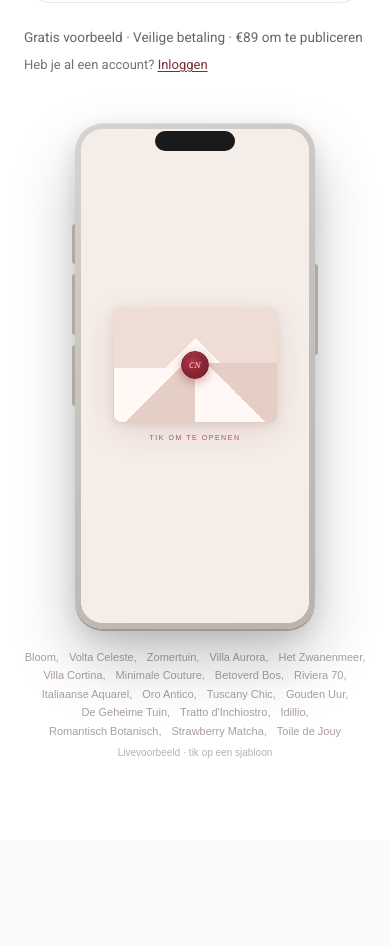
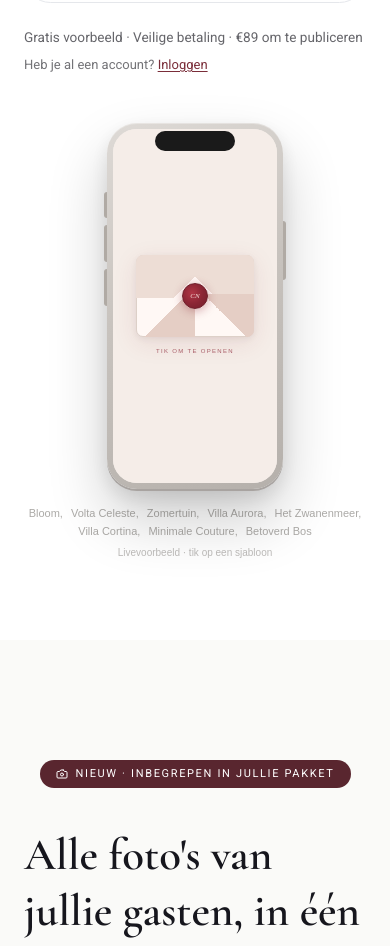
Before and after one commit to vowstudio1/casanomada-trouwkaarten, a Next.js app: page / in a window 390 px wide. Shown: the part 863-1809 px from the top of the page. Built offline with nearby package versions, Linux system fonts and the light colour scheme.

Commit message:
fix: HeroPhone juiste grootte in hero grid, max 300px breed

```diff
--- a/app/page.tsx
+++ b/app/page.tsx
@@ -223,7 +223,7 @@ export default function HomePage() {
                 <p className="text-[13.6px] text-[#16161D]/[0.66] font-sans mb-2">Gratis voorbeeld &middot; Veilige betaling &middot; &euro;89 om te publiceren</p>
                 <p className="text-[13px] text-[#16161D]/60 font-sans">Heb je al een account?{" "}<Link href="/dashboard" className="text-brand-700 underline underline-offset-2 hover:text-brand-800 transition-colors">Inloggen</Link></p>
               </div>
-              <div className="animate-fade-up animate-fade-up-delay-1">
+              <div className="animate-fade-up animate-fade-up-delay-1 flex items-center justify-center">
                 <HeroPhone />
               </div>
             </div>
--- a/components/HeroPhone.tsx
+++ b/components/HeroPhone.tsx
@@ -13,9 +13,7 @@ export default function HeroPhone() {
   const audioRef = useRef<HTMLAudioElement | null>(null);
   const scrollRef = useRef<HTMLDivElement | null>(null);
 
-  useEffect(() => {
-    return () => { audioRef.current?.pause(); };
-  }, []);
+  useEffect(() => () => { audioRef.current?.pause(); }, []);
 
   const handleOpen = () => {
     if (phase !== "closed") return;
@@ -29,283 +27,143 @@ export default function HeroPhone() {
       setPhase("open");
       audioRef.current?.play().catch(() => {});
       setMusicPlaying(true);
-      setTimeout(() => {
-        scrollRef.current?.scrollTo({ top: 420, behavior: "smooth" });
-      }, 600);
+      setTimeout(() => scrollRef.current?.scrollTo({ top: 400, behavior: "smooth" }), 600);
     }, 1000);
   };
 
   const toggleMusic = (e: React.MouseEvent) => {
     e.stopPropagation();
     if (!audioRef.current) return;
-    if (musicPlaying) {
-      audioRef.current.pause();
-      setMusicPlaying(false);
-    } else {
-      audioRef.current.play().catch(() => {});
-      setMusicPlaying(true);
-    }
+    if (musicPlaying) { audioRef.current.pause(); setMusicPlaying(false); }
+    else { audioRef.current.play().catch(() => {}); setMusicPlaying(true); }
   };
 
   return (
     <div style={{ display: "flex", flexDirection: "column", alignItems: "center", width: "100%" }}>
 
-      {/* ── Telefoon ── */}
-      {/* Zelfde grote telefoon als Sponsalia: licht frame, groot scherm */}
+      {/* Telefoon — max 300px breed, nooit groter dan 45% viewport */}
       <div
         onClick={handleOpen}
         style={{
           position: "relative",
-          width: "clamp(240px, 38vw, 380px)",
+          width: "min(300px, 45vw)",
           cursor: phase === "closed" ? "pointer" : "default",
           userSelect: "none",
         }}
       >
-        {/* Telefoon behuizing — licht grijs zoals Sponsalia */}
+        {/* Frame — lichtgrijs zoals Sponsalia */}
         <div style={{
-          borderRadius: "clamp(28px, 5vw, 44px)",
-          background: "linear-gradient(145deg, #d8d3ce 0%, #c8c3be 40%, #b8b3ae 100%)",
+          borderRadius: "clamp(30px, 5.5vw, 46px)",
+          background: "linear-gradient(155deg, #dedad6 0%, #c8c3be 45%, #b5b0ab 100%)",
           padding: "clamp(6px, 1.2vw, 10px)",
-          boxShadow: "0 2px 0 #a09890, 0 32px 64px rgba(0,0,0,0.22), 0 8px 24px rgba(0,0,0,0.12), inset 0 1px 0 rgba(255,255,255,0.3)",
+          boxShadow: "0 2px 0 #a8a3a0, 0 30px 60px rgba(0,0,0,0.20), 0 8px 20px rgba(0,0,0,0.10), inset 0 1px 0 rgba(255,255,255,0.32)",
         }}>
-          {/* Notch / Dynamic Island */}
+          {/* Dynamic Island */}
           <div style={{
             position: "absolute",
-            top: "clamp(8px, 1.5vw, 14px)",
+            top: "clamp(8px, 1.5vw, 13px)",
             left: "50%",
             transform: "translateX(-50%)",
-            width: "clamp(80px, 15vw, 120px)",
-            height: "clamp(20px, 3.5vw, 30px)",
+            width: "clamp(80px, 15vw, 110px)",
+            height: "clamp(20px, 3.5vw, 28px)",
             background: "#1a1a1a",
             borderRadius: 999,
             zIndex: 10,
           }} />
-
           {/* Zijknoppen links */}
-          <div style={{ position: "absolute", left: -3, top: "20%", width: 3, height: "8%", background: "#b0aaa4", borderRadius: "3px 0 0 3px" }} />
-          <div style={{ position: "absolute", left: -3, top: "30%", width: 3, height: "12%", background: "#b0aaa4", borderRadius: "3px 0 0 3px" }} />
-          <div style={{ position: "absolute", left: -3, top: "44%", width: 3, height: "12%", background: "#b0aaa4", borderRadius: "3px 0 0 3px" }} />
-          {/* Zijknop rechts */}
-          <div style={{ position: "absolute", right: -3, top: "28%", width: 3, height: "18%", background: "#b0aaa4", borderRadius: "0 3px 3px 0" }} />
+          <div style={{ position: "absolute", left: -3, top: "19%", width: 3, height: "7%", background: "#b0aaa4", borderRadius: "3px 0 0 3px" }} />
+          <div style={{ position: "absolute", left: -3, top: "28%", width: 3, height: "10%", background: "#b0aaa4", borderRadius: "3px 0 0 3px" }} />
+          <div style={{ position: "absolute", left: -3, top: "40%", width: 3, height: "10%", background: "#b0aaa4", borderRadius: "3px 0 0 3px" }} />
+          {/* Knop rechts */}
+          <div style={{ position: "absolute", right: -3, top: "27%", width: 3, height: "16%", background: "#b0aaa4", borderRadius: "0 3px 3px 0" }} />
 
           {/* Scherm */}
           <div style={{
-            borderRadius: "clamp(22px, 4vw, 36px)",
+            borderRadius: "clamp(24px, 4.5vw, 38px)",
             overflow: "hidden",
             position: "relative",
             aspectRatio: "9/19.5",
             background: "#f9f3ef",
           }}>
 
-            {/* ── GESLOTEN: envelop ── */}
+            {/* GESLOTEN: envelop met CN lakzegel */}
             {phase === "closed" && (
-              <div style={{
-                position: "absolute", inset: 0,
-                display: "flex", flexDirection: "column",
-                alignItems: "center", justifyContent: "center",
-                background: "#f5ede8",
-              }}>
-                {/* Envelop */}
+              <div style={{ position: "absolute", inset: 0, display: "flex", flexDirection: "column", alignItems: "center", justifyContent: "center", background: "#f5ede8" }}>
                 <div style={{ position: "relative", width: "72%", aspectRatio: "5/3.5" }}>
-                  {/* Schaduw achter envelop */}
-                  <div style={{
-                    position: "absolute", inset: 0,
-                    borderRadius: 8,
-                    boxShadow: "0 8px 32px rgba(139,38,53,0.12), 0 2px 8px rgba(0,0,0,0.08)",
-                  }} />
-                  {/* Envelop body */}
-                  <div style={{
-                    position: "absolute", inset: 0,
-                    background: "#fff8f5",
-                    borderRadius: 8,
-                    border: "1px solid #e0cbc3",
-                  }} />
-                  {/* Flap boven-links */}
-                  <div style={{
-                    position: "absolute", top: 0, left: 0, right: 0,
-                    height: "52%", overflow: "hidden",
-                    borderRadius: "8px 8px 0 0",
-                  }}>
+                  <div style={{ position: "absolute", inset: 0, borderRadius: 7, background: "#fff8f5", border: "1px solid #ddd0c8", boxShadow: "0 6px 24px rgba(139,38,53,0.10), 0 2px 6px rgba(0,0,0,0.06)" }} />
+                  {/* Flap boven */}
+                  <div style={{ position: "absolute", top: 0, left: 0, right: 0, height: "52%", overflow: "hidden", borderRadius: "7px 7px 0 0" }}>
                     <div style={{ position: "absolute", inset: 0, background: "linear-gradient(135deg, #edddd5 50%, transparent 50%)" }} />
                     <div style={{ position: "absolute", inset: 0, background: "linear-gradient(225deg, #edddd5 50%, transparent 50%)" }} />
                   </div>
-                  {/* Flap onder */}
-                  <div style={{ position: "absolute", bottom: 0, left: 0, width: "50%", height: "52%", background: "linear-gradient(315deg, #e5cec5 50%, transparent 50%)", borderBottomLeftRadius: 8 }} />
-                  <div style={{ position: "absolute", bottom: 0, right: 0, width: "50%", height: "52%", background: "linear-gradient(225deg, #e5cec5 50%, transparent 50%)", borderBottomRightRadius: 8 }} />
-                  {/* Lakzegel */}
+                  {/* Flapjes onder */}
+                  <div style={{ position: "absolute", bottom: 0, left: 0, width: "50%", height: "52%", background: "linear-gradient(315deg, #e5cec5 50%, transparent 50%)", borderBottomLeftRadius: 7 }} />
+                  <div style={{ position: "absolute", bottom: 0, right: 0, width: "50%", height: "52%", background: "linear-gradient(225deg, #e5cec5 50%, transparent 50%)", borderBottomRightRadius: 7 }} />
+                  {/* CN lakzegel */}
                   <div style={{
-                    position: "absolute",
-                    top: "50%", left: "50%",
+                    position: "absolute", top: "50%", left: "50%",
                     transform: "translate(-50%, -50%)",
                     zIndex: 10,
-                    width: "clamp(28px, 5vw, 42px)",
-                    height: "clamp(28px, 5vw, 42px)",
+                    width: "clamp(26px, 5vw, 36px)", height: "clamp(26px, 5vw, 36px)",
                     borderRadius: "50%",
                     background: "radial-gradient(circle at 38% 38%, #b03545 0%, #8B2635 50%, #701e2a 100%)",
                     border: "1.5px solid #701e2a",
-                    boxShadow: "0 3px 10px rgba(139,38,53,0.4), inset 0 1px 0 rgba(255,200,180,0.2)",
+                    boxShadow: "0 2px 10px rgba(139,38,53,0.38)",
                     display: "flex", alignItems: "center", justifyContent: "center",
                   }}>
-                    <span style={{
-                      color: "#f5ddd8",
-                      fontSize: "clamp(8px, 1.5vw, 12px)",
-                      fontFamily: "Georgia, serif",
-                      fontStyle: "italic",
-                      letterSpacing: 0.5,
-                    }}>CN</span>
+                    <span style={{ color: "#f5ddd8", fontSize: "clamp(7px, 1.3vw, 10px)", fontFamily: "serif", fontStyle: "italic" }}>CN</span>
                   </div>
                 </div>
-
-                {/* "Tik om te openen" tekst */}
-                <p style={{
-                  marginTop: "clamp(10px, 2vw, 18px)",
-                  fontSize: "clamp(7px, 1.2vw, 10px)",
-                  letterSpacing: "0.22em",
-                  textTransform: "uppercase",
-                  color: "#8B2635",
-                  fontFamily: "sans-serif",
-                  opacity: 0.75,
-                }}>
+                <p style={{ marginTop: "clamp(10px, 2vw, 16px)", fontSize: "clamp(6px, 1.1vw, 9px)", letterSpacing: "0.22em", textTransform: "uppercase" as const, color: "#8B2635", fontFamily: "sans-serif", opacity: 0.72 }}>
                   Tik om te openen
                 </p>
               </div>
             )}
 
-            {/* ── OPENING: animatie ── */}
+            {/* OPENING: animatie */}
             {phase === "opening" && (
-              <div style={{
-                position: "absolute", inset: 0,
-                display: "flex", alignItems: "center", justifyContent: "center",
-                background: "#f5ede8",
-                zIndex: 5,
-              }}>
-                <style>{`
-                  @keyframes envFlyUp {
-                    0%   { transform: scale(1) rotate(0deg) translateY(0); opacity: 1; }
-                    40%  { transform: scale(1.1) rotate(-5deg) translateY(-4%); opacity: 1; }
-                    100% { transform: scale(0.15) rotate(15deg) translateY(-140%); opacity: 0; }
-                  }
-                  @keyframes bgFade {
-                    0%   { background: #f5ede8; }
-                    100% { background: #f9f3ef; }
-                  }
-                `}</style>
-                <div style={{
-                  position: "absolute", inset: 0,
-                  animation: "bgFade 1s ease forwards",
-                }} />
-                <div style={{
-                  position: "relative",
-                  width: "72%", aspectRatio: "5/3.5",
-                  background: "#fff8f5",
-                  borderRadius: 8,
-                  border: "1px solid #e0cbc3",
-                  boxShadow: "0 8px 32px rgba(139,38,53,0.18)",
-                  animation: "envFlyUp 0.95s cubic-bezier(.4,0,.2,1) forwards",
-                  zIndex: 6,
-                }} />
+              <div style={{ position: "absolute", inset: 0, display: "flex", alignItems: "center", justifyContent: "center", background: "#f5ede8", zIndex: 5 }}>
+                <style>{`@keyframes envFlyHero{0%{transform:scale(1) rotate(0deg) translateY(0);opacity:1}40%{transform:scale(1.1) rotate(-5deg) translateY(-5%);opacity:1}100%{transform:scale(0.12) rotate(15deg) translateY(-150%);opacity:0}}`}</style>
+                <div style={{ width: "72%", aspectRatio: "5/3.5", background: "#fff8f5", borderRadius: 7, border: "1px solid #ddd0c8", boxShadow: "0 8px 32px rgba(139,38,53,0.18)", animation: "envFlyHero 0.95s cubic-bezier(.4,0,.2,1) forwards" }} />
               </div>
             )}
 
-            {/* ── OPEN: scrollende uitnodiging ── */}
+            {/* OPEN: uitnodiging scrollt */}
             {phase === "open" && (
               <>
-                <div
-                  ref={scrollRef}
-                  style={{
-                    position: "absolute", inset: 0,
-                    overflowY: "auto", overflowX: "hidden",
-                    zIndex: 3,
-                    WebkitOverflowScrolling: "touch",
-                  } as React.CSSProperties}
-                >
+                <div ref={scrollRef} style={{ position: "absolute", inset: 0, overflowY: "auto", overflowX: "hidden", zIndex: 3, WebkitOverflowScrolling: "touch" } as React.CSSProperties}>
                   {/* eslint-disable-next-line @next/next/no-img-element */}
-                  <img
-                    src={BLOOM_IMG}
-                    alt="Bloom uitnodiging"
-                    style={{ width: "100%", display: "block" }}
-                  />
-                  {/* Nav bar onderaan zoals echte uitnodiging */}
-                  <div style={{
-                    background: "#f9f3ef",
-                    padding: "10px 8px 16px",
-                    borderTop: "1px solid #e0cbc3",
-                  }}>
+                  <img src={BLOOM_IMG} alt="Bloom uitnodiging" style={{ width: "100%", display: "block" }} />
+                  <div style={{ background: "#f9f3ef", padding: "10px 8px 16px", borderTop: "1px solid #e0cbc3" }}>
                     <div style={{ display: "flex", gap: 3, justifyContent: "center" }}>
                       {["HOME", "DE LOCATIE", "CADEAUS", "BEVESTIGEN"].map((item) => (
-                        <span key={item} style={{
-                          fontSize: "clamp(5px, 0.9vw, 7px)",
-                          letterSpacing: "0.06em",
-                          color: "#8B2635",
-                          fontFamily: "sans-serif",
-                          padding: "2.5px 4px",
-                          border: "0.5px solid #d4b9b0",
-                          borderRadius: 3,
-                        }}>
-                          {item}
-                        </span>
+                        <span key={item} style={{ fontSize: "clamp(5px, 0.9vw, 7px)", letterSpacing: "0.06em", color: "#8B2635", fontFamily: "sans-serif", padding: "2.5px 4px", border: "0.5px solid #d4b9b0", borderRadius: 3 }}>{item}</span>
                       ))}
                     </div>
                   </div>
                 </div>
-
                 {/* Muziek knop */}
-                <button
-                  onClick={toggleMusic}
-                  style={{
-                    position: "absolute",
-                    bottom: "clamp(42px, 8vw, 60px)",
-                    right: "clamp(8px, 1.5vw, 12px)",
-                    zIndex: 20,
-                    width: "clamp(24px, 4vw, 32px)",
-                    height: "clamp(24px, 4vw, 32px)",
-                    borderRadius: "50%",
-                    background: "rgba(249,243,239,0.95)",
-                    border: "1px solid #e0cbc3",
-                    display: "flex",
-                    alignItems: "center",
-                    justifyContent: "center",
-                    cursor: "pointer",
-                    boxShadow: "0 2px 8px rgba(0,0,0,0.12)",
-                    padding: 0,
-                  }}
-                  aria-label={musicPlaying ? "Muziek pauzeren" : "Muziek afspelen"}
-                >
-                  {musicPlaying ? (
-                    <svg width="9" height="9" viewBox="0 0 9 9" fill="none">
-                      <rect x="1" y="1" width="2.5" height="7" rx="0.5" fill="#8B2635" />
-                      <rect x="5.5" y="1" width="2.5" height="7" rx="0.5" fill="#8B2635" />
-                    </svg>
-                  ) : (
-                    <svg width="9" height="9" viewBox="0 0 9 9" fill="none">
-                      <polygon points="1.5,0.5 8,4.5 1.5,8.5" fill="#8B2635" />
-                    </svg>
-                  )}
+                <button onClick={toggleMusic} style={{ position: "absolute", bottom: "clamp(42px, 8vw, 60px)", right: "clamp(7px, 1.3vw, 11px)", zIndex: 20, width: "clamp(24px, 4vw, 30px)", height: "clamp(24px, 4vw, 30px)", borderRadius: "50%", background: "rgba(249,243,239,0.95)", border: "1px solid #ddd0c8", display: "flex", alignItems: "center", justifyContent: "center", cursor: "pointer", boxShadow: "0 2px 6px rgba(0,0,0,0.10)", padding: 0 }} aria-label={musicPlaying ? "Pauzeren" : "Afspelen"}>
+                  {musicPlaying
+                    ? <svg width="8" height="8" viewBox="0 0 8 8" fill="none"><rect x="1" y="1" width="2" height="6" rx="0.5" fill="#8B2635"/><rect x="5" y="1" width="2" height="6" rx="0.5" fill="#8B2635"/></svg>
+                    : <svg width="8" height="8" viewBox="0 0 8 8" fill="none"><polygon points="1.5,0.5 7.5,4 1.5,7.5" fill="#8B2635"/></svg>}
                 </button>
               </>
             )}
-
-          </div>{/* einde scherm */}
-        </div>{/* einde frame */}
-      </div>{/* einde telefoon wrapper */}
+          </div>
+        </div>
+      </div>
 
       {/* Sjabloonnamen */}
-      <div style={{
-        marginTop: 20,
-        display: "flex", flexWrap: "wrap",
-        justifyContent: "center",
-        gap: "2px 10px",
-        maxWidth: "min(420px, 90vw)",
-      }}>
-        {["Bloom", "Volta Celeste", "Zomertuin", "Villa Aurora", "Het Zwanenmeer", "Villa Cortina", "Minimale Couture", "Betoverd Bos", "Riviera 70", "Italiaanse Aquarel", "Oro Antico", "Tuscany Chic", "Gouden Uur", "De Geheime Tuin", "Tratto d'Inchiostro", "Idillio", "Romantisch Botanisch", "Strawberry Matcha", "Toile de Jouy"].map((name, i, arr) => (
-          <span key={i} style={{ fontSize: 11, color: "rgba(100,80,72,0.55)", fontFamily: "sans-serif", cursor: "pointer" }}
-            className="hover:text-brand-800 transition-colors">
+      <div style={{ marginTop: 16, display: "flex", flexWrap: "wrap", justifyContent: "center", gap: "2px 8px", maxWidth: "min(380px, 90vw)" }}>
+        {["Bloom", "Volta Celeste", "Zomertuin", "Villa Aurora", "Het Zwanenmeer", "Villa Cortina", "Minimale Couture", "Betoverd Bos"].map((name, i, arr) => (
+          <span key={i} style={{ fontSize: 11, color: "rgba(90,85,80,0.5)", fontFamily: "sans-serif" }}>
             {name}{i < arr.length - 1 ? "," : ""}
           </span>
         ))}
       </div>
-      <p style={{ fontSize: 10, color: "rgba(100,80,72,0.45)", fontFamily: "sans-serif", marginTop: 6 }}>
-        Livevoorbeeld &middot; tik op een sjabloon
+      <p style={{ fontSize: 10, color: "rgba(90,85,80,0.4)", fontFamily: "sans-serif", marginTop: 5 }}>
+        {phase === "closed" ? "Livevoorbeeld · tik op een sjabloon" : `Livepreview · Bloom`}
       </p>
     </div>
   );
```
